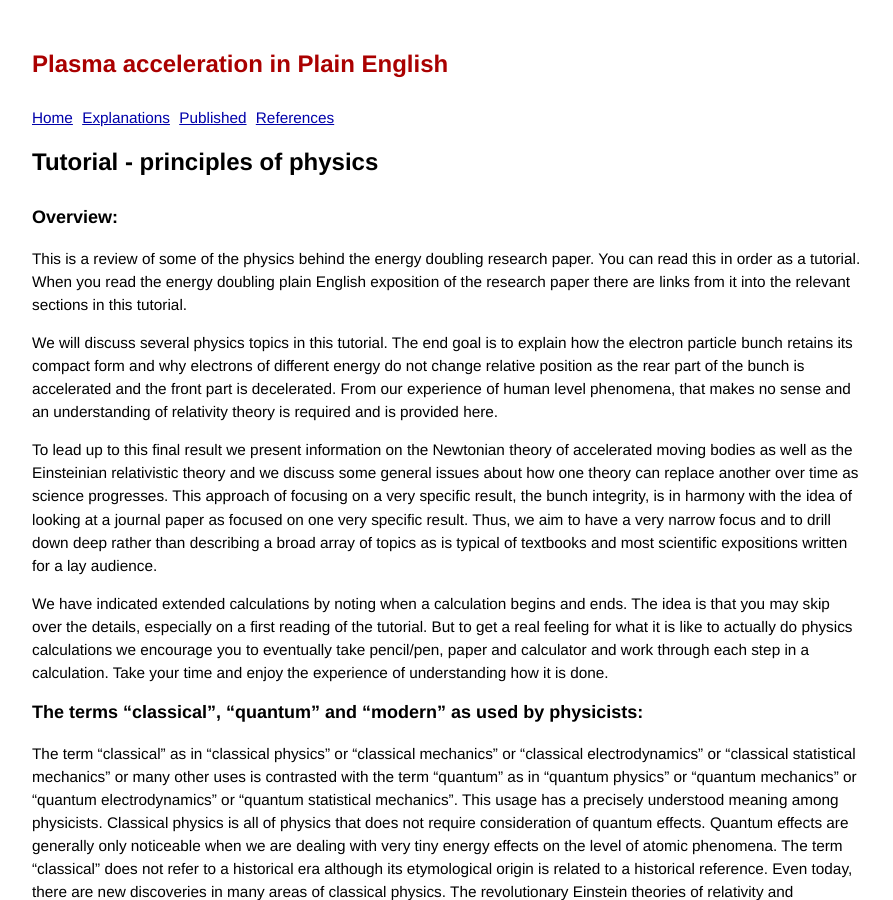
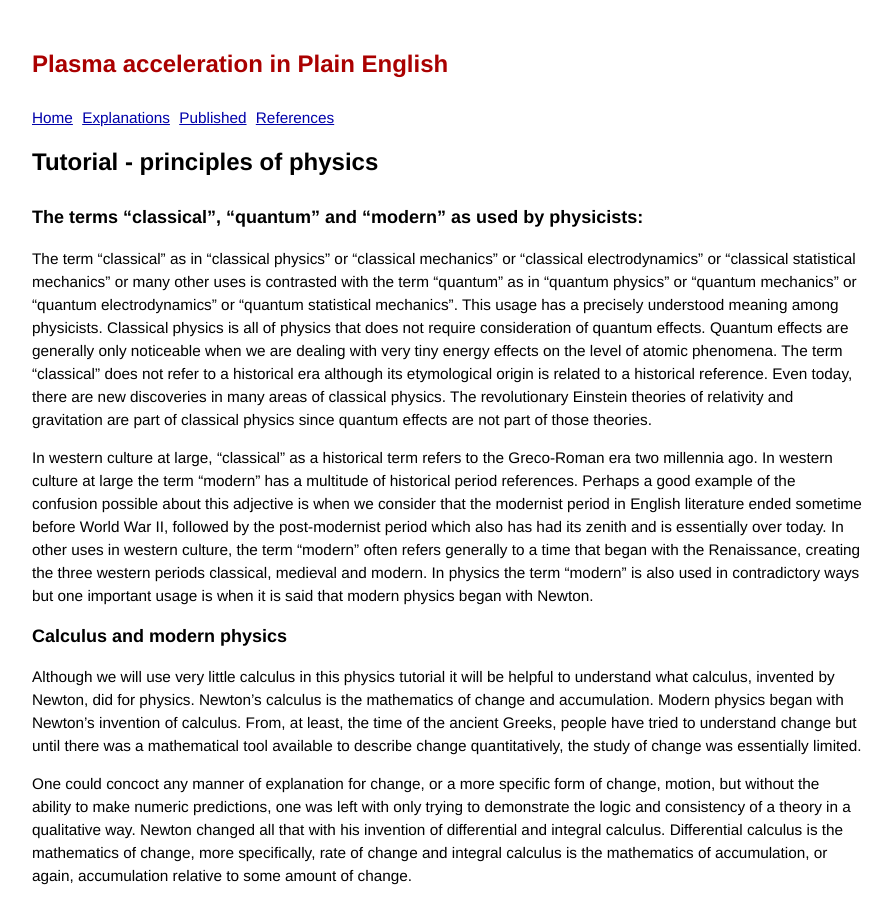
Before and after one commit to grbfacet/facet, a Jekyll site: the page built from principles-of-physics-tutorial.md, in a window 1280 px wide and 900 px high. Shown: the whole window, without its empty margins (193-1086 px from the left). Built offline with Jekyll 4.4.1, drawn with Linux system fonts in a browser that asks for light colours.

Commit message:
Update principles-of-physics-tutorial.md

```diff
--- a/principles-of-physics-tutorial.md
+++ b/principles-of-physics-tutorial.md
@@ -4,15 +4,6 @@ title: Tutorial - principles of physics
 ---
 
 
-### Overview:
-
-This is a review of some of the physics behind the energy doubling research paper. You can read this in order as a tutorial. When you read the energy doubling plain English exposition of the research paper there are links from it into the relevant sections in this tutorial.
-
-We will discuss several physics topics in this tutorial. The end goal is to explain how the electron particle bunch retains its compact form and why electrons of different energy do not change relative position as the rear part of the bunch is accelerated and the front part is decelerated. From our experience of human level phenomena, that makes no sense and an understanding of relativity theory is required and is provided here.
-
-To lead up to this final result we present information on the Newtonian theory of accelerated moving bodies as well as the Einsteinian relativistic theory and we discuss some general issues about how one theory can replace another over time as science progresses. This approach of focusing on a very specific result, the bunch integrity, is in harmony with the idea of looking at a journal paper as focused on one very specific result. Thus, we aim to have a very narrow focus and to drill down deep rather than describing a broad array of topics as is typical of textbooks and most scientific expositions written for a lay audience.
-
-We have indicated extended calculations by noting when a calculation begins and ends. The idea is that you may skip over the details, especially on a first reading of the tutorial. But to get a real feeling for what it is like to actually do physics calculations we encourage you to eventually take pencil/pen, paper and calculator and work through each step in a calculation. Take your time and enjoy the experience of understanding how it is done.
 
 ### The terms “classical”, “quantum” and “modern” as used by physicists:
 
```
